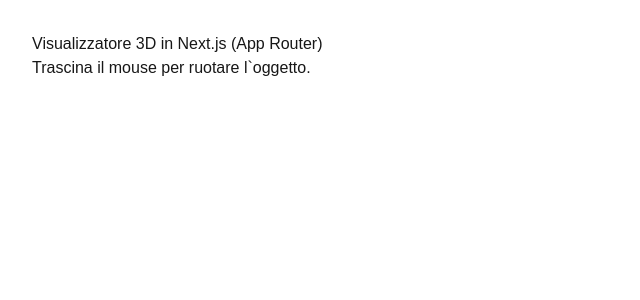
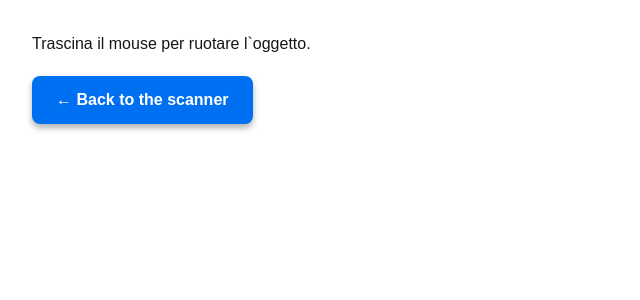
Before and after one commit to Uqido/WebArPlatform, a Next.js app: page /demoModelViewer in a window 1280 px wide. Shown: the top 300 px of the page, without its empty margins (0-640 px from the left). Built offline with nearby package versions, Linux system fonts and the light colour scheme; no server answers.

Commit message:
Working on iOS

```diff
--- a/src/app/demoModelViewer/page.tsx
+++ b/src/app/demoModelViewer/page.tsx
@@ -1,13 +1,33 @@
+import Link from "next/link";
 import ModelViewer from "../../components/ModelViewer";
 
 export default function Home() {
   return (
     <main style={{ padding: "2rem", fontFamily: "sans-serif" }}>
-      <h1>Visualizzatore 3D in Next.js (App Router)</h1>
       <p>Trascina il mouse per ruotare l`oggetto.</p>
 
+      <div style={{ marginBottom: "20px", marginTop: "20px" }}>
+        <Link
+          href="/"
+          style={{
+            display: "inline-block",
+            padding: "12px 24px",
+            backgroundColor: "#0070f3",
+            color: "white",
+            textDecoration: "none",
+            borderRadius: "8px",
+            fontSize: "16px",
+            fontWeight: "bold",
+            pointerEvents: "auto",
+            boxShadow: "0 4px 6px rgba(0,0,0,0.3)",
+          }}
+        >
+          ← Back to the scanner
+        </Link>
+      </div>
+
       <ModelViewer
-        src="/models/tv_model/scene.gltf"
+        src="/models/TV.glb"
         alt="Un modello 3D interattivo del mio oggetto"
       />
     </main>
--- a/src/app/useQrScanner.ts
+++ b/src/app/useQrScanner.ts
@@ -106,6 +106,9 @@ export function useQrScanner() {
     if (hasRequested.current) return;
     hasRequested.current = true;
 
+    //Variable to keep track of the stream
+    let currentStream: MediaStream | null = null;
+
     const startCamera = async () => {
       try {
         if (!navigator.mediaDevices?.getUserMedia) {
@@ -115,38 +118,39 @@ export function useQrScanner() {
           return;
         }
 
-        // 1. Check if the device is mobile (smartphone or tablet)
-        // Checks the user agent and if the device has a touch screen (useful for modern iPads)
         const isMobile =
           /Android|webOS|iPhone|iPad|iPod|BlackBerry|IEMobile|Opera Mini/i.test(
             navigator.userAgent,
           ) || navigator.maxTouchPoints > 0;
 
-        // 2. Set the video constraints based on the device type
-        // If it's a mobile device, request the rear camera ("environment")
-        // If it's a desktop (e.g., Mac), just pass "true" to get any available webcam
         const videoConstraints = isMobile
           ? { facingMode: { ideal: "environment" } }
           : true;
 
-        // 3. Request camera access with the targeted constraints
         const stream = await navigator.mediaDevices.getUserMedia({
           video: videoConstraints,
         });
 
+        currentStream = stream;
+
         if (videoRef.current) {
           videoRef.current.srcObject = stream;
-          videoRef.current.setAttribute("playsinline", "true"); // Crucial for iOS autoplay
+          videoRef.current.setAttribute("playsinline", "true");
           await videoRef.current.play();
 
           setState("Scanning...");
           requestRef.current = requestAnimationFrame(scanFrame);
         }
       } catch (err) {
-        // If the error is NotFoundError, it means the Mac or PC
-        // physically doesn't have a webcam connected, allowed, or enabled.
         if (err instanceof DOMException && err.name === "NotFoundError") {
           setState("Error: No camera found on this device.");
+        } else if (
+          err instanceof DOMException &&
+          err.name === "NotAllowedError"
+        ) {
+          setState(
+            "Error: Camera permission denied. Please allow camera access.",
+          );
         } else if (err instanceof Error) {
           setState(`Camera error: ${err.message}`);
         }
@@ -157,13 +161,16 @@ export function useQrScanner() {
     startCamera();
 
     return () => {
+      hasRequested.current = false;
       if (requestRef.current) cancelAnimationFrame(requestRef.current);
-      if (videoRef.current?.srcObject) {
-        const stream = videoRef.current.srcObject as MediaStream;
-        stream.getTracks().forEach((track) => track.stop());
+
+      // Shut down stram using local variable.
+      if (currentStream) {
+        currentStream.getTracks().forEach((track) => {
+          track.stop();
+        });
       }
     };
   }, []);
-
   return { videoRef, state, qrData };
 }
--- a/src/components/ModelViewer.jsx
+++ b/src/components/ModelViewer.jsx
@@ -18,7 +18,7 @@ const ModelViewer = ({ src, alt }) => {
         auto-rotate
         ar
         ar-modes="webxr scene-viewer quick-look"
-        ar-scale="auto" // Autoscale the 3d model
+        ar-scale="auto" // Autoscale the 3d model (?)
         shadow-intensity="1"
         style={{ width: "100%", height: "100%" }}
       ></model-viewer>
```
Also changed, not shown: 1 other file (tests, documents, lock files or other folders).
